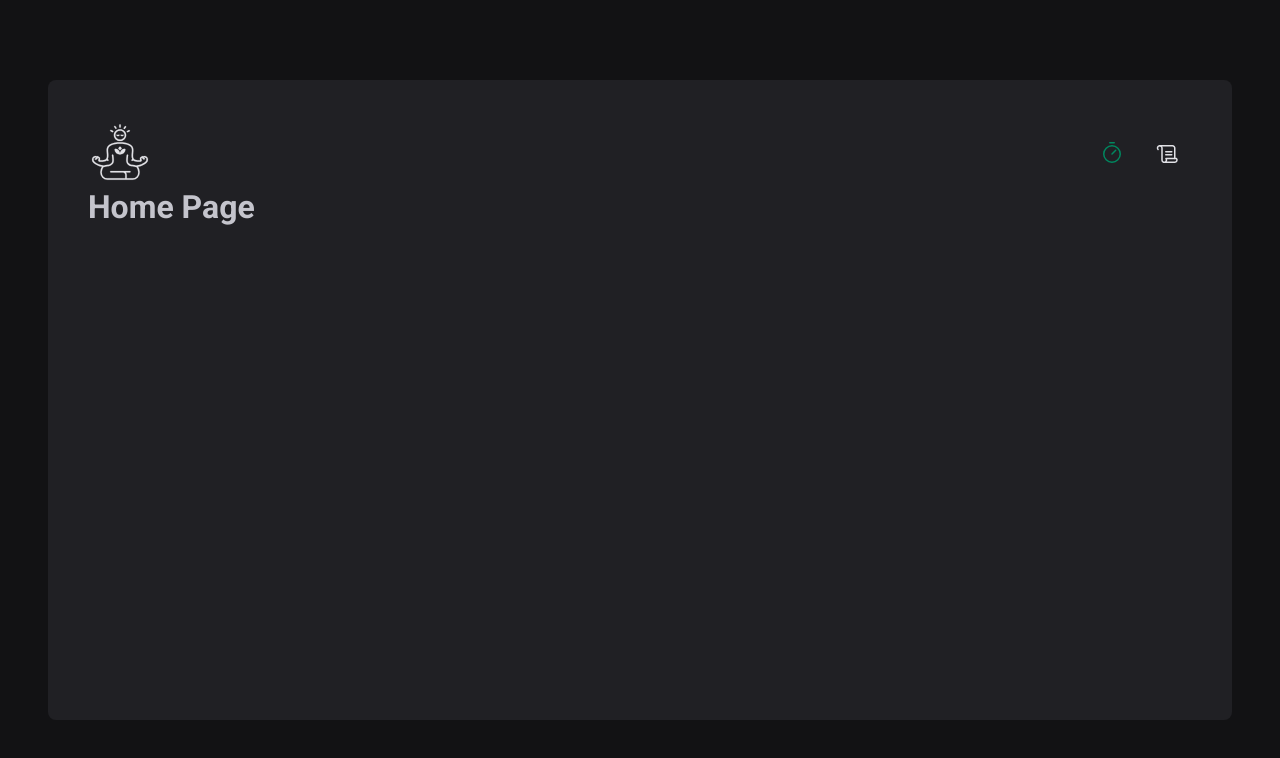
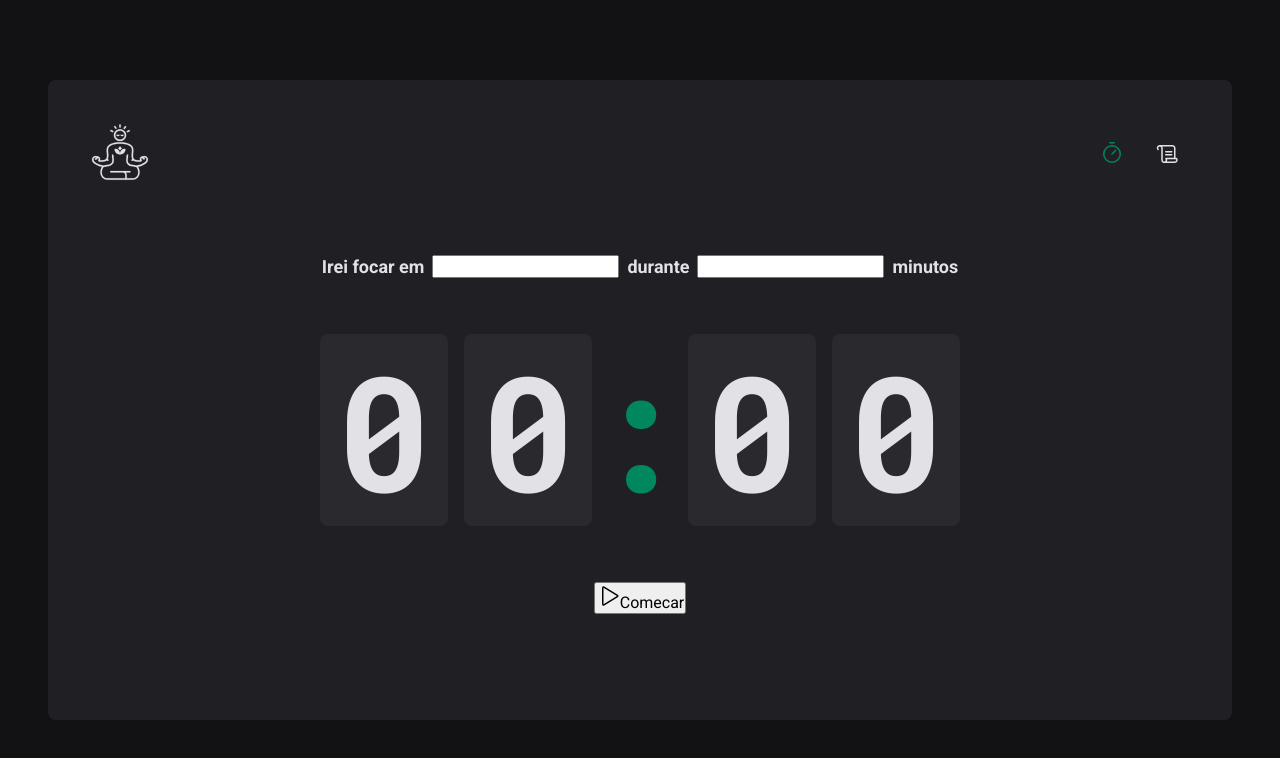
Before and after one commit to bchavs12/focus-time-app, a React (Vite) app: page / in a window 1280 px wide. Shown: the top 758 px of the page. Built offline with nearby package versions, Linux system fonts and the light colour scheme.

Commit message:
feat: HomePage structure & style

```diff
--- a/src/Router.tsx
+++ b/src/Router.tsx
@@ -1,7 +1,6 @@
 import { Route, Routes } from "react-router-dom";
-import { History } from "./pages/History";
-
 import { Home } from "./pages/Home";
+import { Historic } from "./pages/Historic";
 import { DefaultLayout } from "./layouts/DefaultLayout";
 
 export function Router() {
@@ -9,7 +8,7 @@ export function Router() {
     <Routes>
       <Route path="/" element={<DefaultLayout />}>
         <Route path="/" element={<Home />} />
-        <Route path="/history" element={<History />} />
+        <Route path="/history" element={<Historic />} />
       </Route>
     </Routes>
   );
--- /dev/null
+++ b/src/pages/Historic/index.tsx
@@ -0,0 +1,7 @@
+export function Historic() {
+  return (
+    <>
+      <h1>Historic Page</h1>
+    </>
+  );
+}
--- a/src/pages/History.tsx
+++ /dev/null
@@ -1,7 +0,0 @@
-export function History() {
-  return (
-    <>
-      <h1>History Page</h1>
-    </>
-  );
-}
--- a/src/pages/Home.tsx
+++ /dev/null
@@ -1,7 +0,0 @@
-export function Home() {
-  return (
-    <>
-      <h1>Home Page</h1>
-    </>
-  );
-}
--- /dev/null
+++ b/src/pages/Home/index.tsx
@@ -0,0 +1,38 @@
+import { Play } from "phosphor-react";
+import {
+  CountdownContent,
+  Separator,
+  FormContent,
+  HomeContainer,
+} from "./styles";
+
+export function Home() {
+  return (
+    <HomeContainer>
+      <form action="">
+        <FormContent>
+          <label htmlFor="">Irei focar em</label>
+          <input type="text" />
+
+          <label htmlFor="">durante</label>
+          <input type="text" />
+
+          <span>minutos</span>
+        </FormContent>
+
+        <CountdownContent>
+          <span>0</span>
+          <span>0</span>
+          <Separator>:</Separator>
+          <span>0</span>
+          <span>0</span>
+        </CountdownContent>
+
+        <button type="submit">
+          <Play size={24} />
+          Comecar
+        </button>
+      </form>
+    </HomeContainer>
+  );
+}
--- /dev/null
+++ b/src/pages/Home/styles.ts
@@ -0,0 +1,55 @@
+import styled from "styled-components";
+
+export const HomeContainer = styled.main`
+  flex: 1;
+
+  display: flex;
+  flex-direction: column;
+  align-items: center;
+  justify-content: center;
+
+  form {
+    display: flex;
+    flex-direction: column;
+    align-items: center;
+    gap: 3.5rem;
+  }
+`;
+
+export const FormContent = styled.div`
+  width: 100%;
+  display: flex;
+  align-items: center;
+  justify-content: center;
+  gap: 0.5rem;
+  color: ${(props) => props.theme["gray-100"]};
+  font-size: 1.125rem;
+  font-weight: bold;
+  flex-wrap: wrap;
+`;
+
+export const CountdownContent = styled.div`
+  display: flex;
+  gap: 1rem;
+
+  font-family: "Roboto Mono", monospace;
+  font-size: 10rem;
+  line-height: 8rem;
+  color: ${(props) => props.theme["gray-100"]};
+
+  span {
+    background: ${(props) => props.theme["gray-700"]};
+    padding: 2rem 1rem;
+    border-radius: 8px;
+  }
+`;
+
+export const Separator = styled.div`
+  padding: 2rem 0;
+  color: ${(props) => props.theme["green-500"]};
+
+  width: 4rem;
+  overflow: hidden;
+  display: flex;
+  justify-content: center;
+`;
--- a/src/styles/global.ts
+++ b/src/styles/global.ts
@@ -15,6 +15,7 @@ export const GlobalStyle = createGlobalStyle`
   body {
     background: ${(props) => props.theme["gray-900"]};
     color: ${(props) => props.theme["gray-300"]};
+    -webkit-font-smoothing: antialised
   }
 
   body,
```
